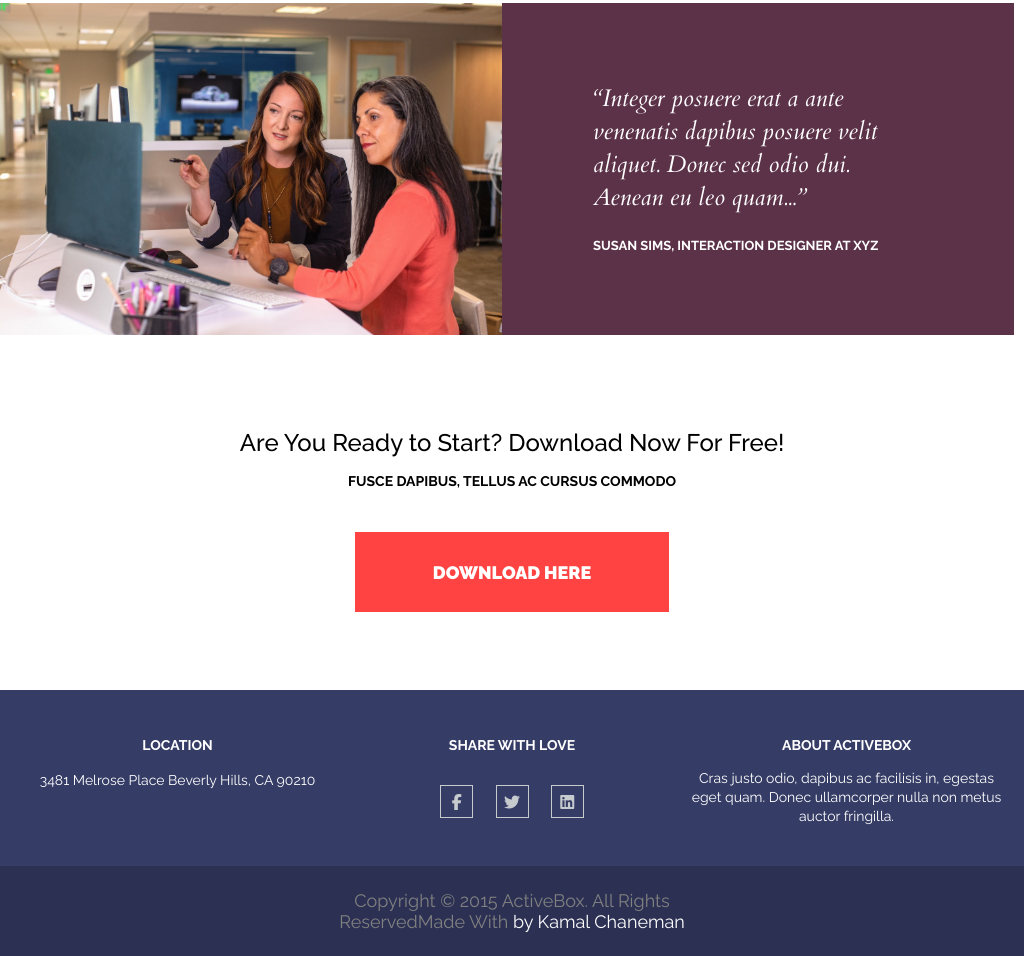
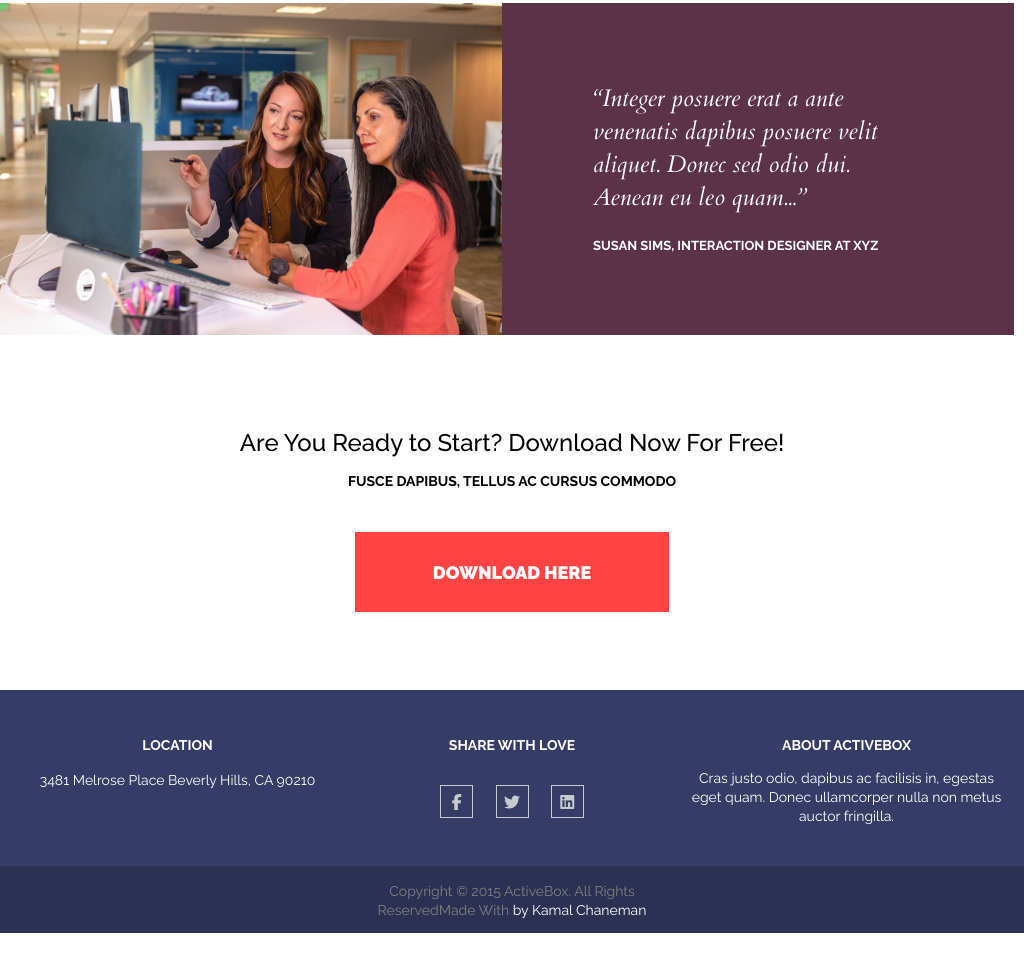
Before and after one commit to shalbenik96/course-project, a website built with Parcel: page src/index.html in a window 1024 px wide. Shown: the part 2593-3549 px from the top of the page. After the commit the page ends 3526 px from the top, so only its background shows below. Built offline with nearby package versions, Linux system fonts and the light colour scheme.

Commit message:
course-project: footer adaptive

```diff
--- a/src/scss/footer.scss
+++ b/src/scss/footer.scss
@@ -1,6 +1,9 @@
 .footer {
 	background-color: rgba(44, 49, 84, 1);
 	padding: 1.49125rem 0 1.50875rem;
+	@media screen and (min-width: 1023.9px) and (max-width: 1169.9px) {
+		padding: 0.8925rem 0 0.901875rem;
+	}
 }
 .container__footer {
 	display: flex;
@@ -10,12 +13,18 @@
 .footer-copyright {
 	max-width: 23.125rem;
 	text-align: center;
+	@media screen and (min-width: 1023.9px) and (max-width: 1169.9px) {
+		max-width: 19.625rem;
+	}
 }
 .footer-copyright__item {
 	font-family: 'Raleway', sans-serif;
 	font-weight: 400;
 	font-size: 1.125rem;
 	color: rgba(128, 128, 128, 1);
+	@media screen and (min-width: 1023.9px) and (max-width: 1169.9px) {
+		font-size: 0.875rem;
+	}
 }
 .footer-copyright__item::after {
 	content: 'by Kamal Chaneman';
@@ -23,4 +32,7 @@
 	font-weight: 400;
 	font-size: 1.125rem;
 	color: rgba(255, 255, 255, 1);
+	@media screen and (min-width: 1023.9px) and (max-width: 1169.9px) {
+		font-size: 0.875rem;
+	}
 }
```
Also changed, not shown: 2 other files.
